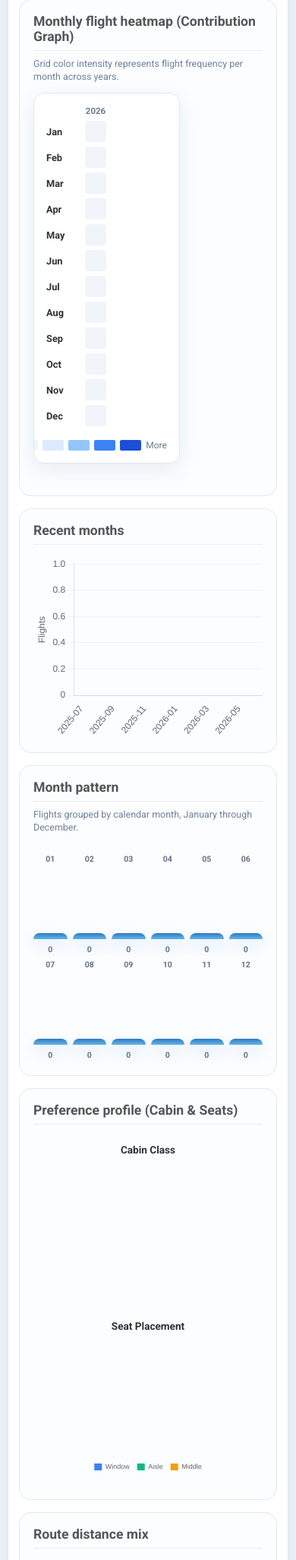
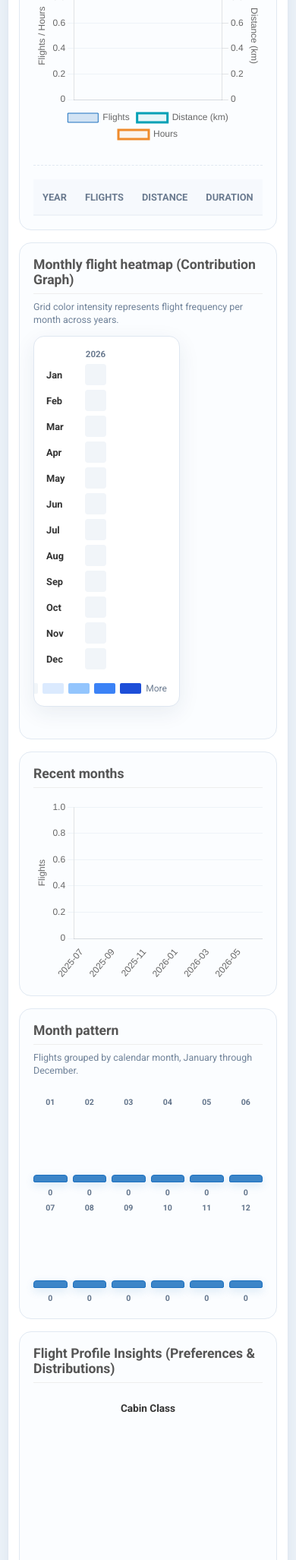
Before and after one commit to Yongxue-Chen/everfly, a Flask app: page / in a window 390 px wide. Shown: the part 1844-3897 px from the top of the page at 76% size. Run offline with Flask 3, Linux system fonts and the light colour scheme; the visitor is signed in with stand-in values (Sample User, id 1); data that the repository does not hold is empty; parts of the project's set-up code (start-up, migrations or seed data) failed here and were passed over; some libraries are stand-ins or nearby versions.

Commit message:
feat: unify homepage chart styles, merge donut charts, and complete all TODO homepage enhancements

```diff
--- a/app.py
+++ b/app.py
@@ -1855,6 +1855,12 @@ def get_stats():
     stats['totals']['duration'] = conn.execute(
         "SELECT COALESCE(SUM(COALESCE(duration_actual, duration_scheduled, 0)), 0) FROM flights WHERE user_id = ?", (uid,)
     ).fetchone()[0]
+    stats['totals']['airports_departure'] = conn.execute(
+        "SELECT COUNT(DISTINCT origin_airport_id) FROM flights WHERE user_id = ?", (uid,)
+    ).fetchone()[0]
+    stats['totals']['airports_arrival'] = conn.execute(
+        "SELECT COUNT(DISTINCT dest_airport_id) FROM flights WHERE user_id = ?", (uid,)
+    ).fetchone()[0]
 
     def get_top(query, params=()):
         return [{'name': r[0], 'count': r[1], 'extra': r[2] if len(r) > 2 else None}
@@ -1908,6 +1914,22 @@ def get_stats():
         GROUP BY a.iata_code, a.name
         ORDER BY cnt DESC
     """, (uid, uid, uid))
+    stats['top']['airports_departure'] = get_top("""
+        SELECT a.iata_code, COUNT(*) as cnt, a.name
+        FROM flights f
+        JOIN airports a ON f.origin_airport_id = a.id AND a.user_id = ?
+        WHERE f.user_id = ?
+        GROUP BY a.iata_code, a.name
+        ORDER BY cnt DESC
+    """, (uid, uid))
+    stats['top']['airports_arrival'] = get_top("""
+        SELECT a.iata_code, COUNT(*) as cnt, a.name
+        FROM flights f
+        JOIN airports a ON f.dest_airport_id = a.id AND a.user_id = ?
+        WHERE f.user_id = ?
+        GROUP BY a.iata_code, a.name
+        ORDER BY cnt DESC
+    """, (uid, uid))
     stats['top']['routes'] = get_top("""
         SELECT CONCAT(a1.iata_code, '-', a2.iata_code), COUNT(*) as cnt
         FROM flights f
@@ -1986,6 +2008,21 @@ def get_stats():
     stats['cumulative_airports_by_year'] = [
         {'year': year, 'count': count}
         for year, count in cumulative_by_year.items()
+    ]
+
+    # Calculate new airports unlocked in each year
+    airport_first_year = {}
+    for year, airport_id in yearly_airports:
+        if airport_id not in airport_first_year:
+            airport_first_year[airport_id] = year
+
+    new_airports_by_year = {}
+    for airport_id, year in airport_first_year.items():
+        new_airports_by_year[year] = new_airports_by_year.get(year, 0) + 1
+
+    stats['new_airports_by_year'] = [
+        {'year': year, 'count': count}
+        for year, count in sorted(new_airports_by_year.items())
     ]
 
     stats['breakdowns']['alliance'] = {r[0]: r[1] for r in conn.execute("""
@@ -2102,6 +2139,82 @@ def get_stats():
         """, (uid, uid, uid, uid, uid)).fetchall()
     ]
 
+    # Calculate day/night flights breakdown
+    day_count = 0
+    night_count = 0
+    unknown_count = 0
+    time_rows = conn.execute("SELECT atd, std FROM flights WHERE user_id = ?", (uid,)).fetchall()
+    for atd_s, std_s in time_rows:
+        time_str = atd_s or std_s
+        if not time_str:
+            unknown_count += 1
+            continue
+        try:
+            parts = time_str.replace('T', ' ').split(' ')
+            if len(parts) >= 2:
+                time_part = parts[1]
+                hour = int(time_part.split(':')[0])
+                if 6 <= hour < 18:
+                    day_count += 1
+                else:
+                    night_count += 1
+            else:
+                unknown_count += 1
+        except Exception:
+            unknown_count += 1
+
+    stats['distributions']['day_night'] = [
+        {'name': 'Day', 'count': day_count},
+        {'name': 'Night', 'count': night_count},
+        {'name': 'Unknown', 'count': unknown_count}
+    ]
+
+    # Calculate OTP (On-time performance) and Delays
+    dep_delays = []
+    arr_delays = []
+    on_time_count = 0
+    total_with_arr_time = 0
+
+    time_delay_rows = conn.execute("SELECT std, atd, sta, ata FROM flights WHERE user_id = ?", (uid,)).fetchall()
+
+    def parse_flight_dt(dt_str):
+        if not dt_str: return None
+        dt_str = dt_str.replace('T', ' ')
+        for fmt in ["%Y-%m-%d %H:%M:%S", "%Y-%m-%d %H:%M"]:
+            try:
+                return datetime.strptime(dt_str, fmt)
+            except ValueError:
+                pass
+        return None
+
+    for std_s, atd_s, sta_s, ata_s in time_delay_rows:
+        std_dt = parse_flight_dt(std_s)
+        atd_dt = parse_flight_dt(atd_s)
+        sta_dt = parse_flight_dt(sta_s)
+        ata_dt = parse_flight_dt(ata_s)
+
+        if std_dt and atd_dt:
+            diff = (atd_dt - std_dt).total_seconds() / 60.0
+            dep_delays.append(max(0.0, diff))
+
+        if sta_dt and ata_dt:
+            diff = (ata_dt - sta_dt).total_seconds() / 60.0
+            arr_delays.append(max(0.0, diff))
+            total_with_arr_time += 1
+            if diff <= 15:
+                on_time_count += 1
+
+    avg_dep_delay = round(sum(dep_delays) / len(dep_delays), 1) if dep_delays else 0.0
+    avg_arr_delay = round(sum(arr_delays) / len(arr_delays), 1) if arr_delays else 0.0
+    on_time_rate = round((on_time_count / total_with_arr_time) * 100, 1) if total_with_arr_time else 100.0
+
+    stats['quality']['on_time_performance'] = {
+        'avg_departure_delay': avg_dep_delay,
+        'avg_arrival_delay': avg_arr_delay,
+        'on_time_rate': on_time_rate,
+        'total_tracked': total_with_arr_time
+    }
+
     stats['quality']['missing_aircraft'] = conn.execute(
         "SELECT COUNT(*) FROM flights WHERE user_id = ? AND aircraft_model_id IS NULL", (uid,)
     ).fetchone()[0]
--- a/static/css/style.css
+++ b/static/css/style.css
@@ -1677,9 +1681,10 @@ tr:hover { background: #f5f9ff; }
     display: block;
     min-height: 8px;
     height: var(--month-level);
-    border-radius: 999px 999px 5px 5px;
-    background: linear-gradient(180deg, #2b7bc1, #68b4e8);
-    box-shadow: 0 8px 18px rgba(43, 123, 193, .16);
+    border: 1px solid #1c70bf;
+    border-radius: 4px 4px 2px 2px;
+    background-color: rgba(28, 112, 191, 0.85);
+    box-shadow: 0 4px 12px rgba(28, 112, 191, 0.15);
 }
 
 .journey-insights .stats-container {
@@ -2366,6 +2371,7 @@ th[onclick] {
 /* 2. Preference Donut Box */
 .preference-donut-box {
     display: flex;
+    flex-wrap: wrap;
     gap: 20px;
     justify-content: space-around;
     align-items: center;
@@ -2494,3 +2500,40 @@ th[onclick] {
         gap: 24px;
     }
 }
+
+.yearly-span-table-container {
+    margin-top: 24px;
+    border-top: 1px dashed #e1e9f2;
+    padding-top: 18px;
+    overflow-x: auto;
+}
+.yearly-span-table {
+    width: 100%;
+    border-collapse: collapse;
+    font-size: 0.85rem;
+    text-align: left;
+}
+.yearly-span-table th {
+    color: var(--text-muted, #6b7b90);
+    font-weight: 600;
+    padding: 8px 12px;
+    border-bottom: 2px solid #eef3f8;
+}
+.yearly-span-table td {
+    padding: 10px 12px;
+    border-bottom: 1px solid #f1f5f9;
+    color: var(--text-dark, #333);
+}
+.new-airport-badge {
+    display: inline-block;
+    padding: 2px 6px;
+    border-radius: 6px;
+    font-size: 0.75rem;
+    font-weight: 600;
+    background: #f1f5f9;
+    color: #64748b;
+}
+.new-airport-badge.active {
+    background: #e0f2fe;
+    color: #0369a1;
+}
```
Also changed, not shown: other parts of static/css/style.css (+18 -14 lines), TODO.md (+9 -9 lines), static/js/app.js.
